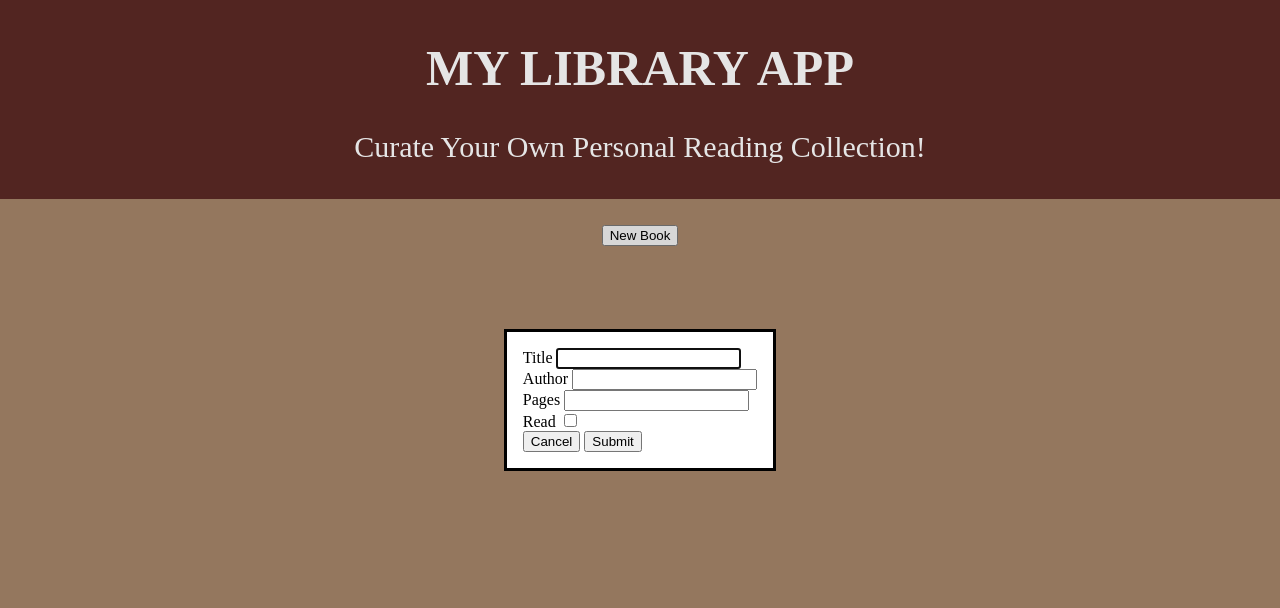
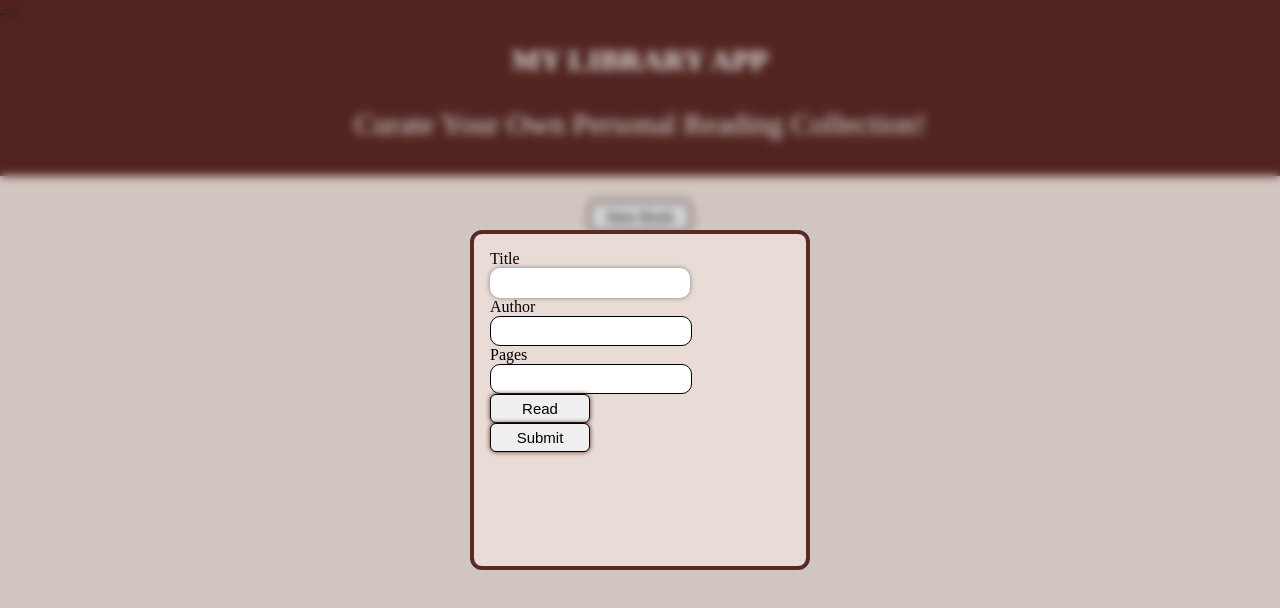
Before and after one commit to vmumbi653/Project-Library, a plain HTML site: page index.html in a window 1280 px wide. Both pictures are taken after a click on the button "New Book". Drawn offline with Linux system fonts and the light colour scheme; a web font is replaced by a local one.

Commit message:
ADD SOME STYLES TO THE WEBPAGE
I have added some styling features to the webpage and the dialog form too.

```diff
--- a/index.html
+++ b/index.html
@@ -8,6 +8,10 @@
 </head>
 <body>
   <div class="header-container">
+    <!-- <svg xmlns="http://www.w3.org/2000/svg" viewBox="0 0 50 50" width="200" height="200" fill="white" style="display: block; margin: auto">
+    <path d="M9 3V18H12V3H9M12 5L16 18L19 17L15 4L12 5M5 5V18H8V5H5M3 19V21H21V19H3Z" />
+    <!-- <text x="25" y="25" fill="white" font-size="15px" font-weight="bold">LIBRARY APP</text> -->
+    <!-- </svg> --> -->
     <h1>MY LIBRARY APP</h1>
     <P>Curate Your Own Personal Reading Collection! </P>
   </div>
@@ -29,12 +33,11 @@
                 <input type="number" id="pages" name="pages">
             </div>
             <div>
-                <label for="read" class="toggle">Read</label>
-                <input type="checkbox" id="read" name="read">
+                <button value="read">Read</button>
                 <!-- <span class="slider"></span> -->
             </div>
             <div>
-                <button value="cancel" >Cancel</button>
+                <!-- <button value="cancel" formmethod="dialog">Cancel</button> -->
                 <button type="submit" value="default" id="submit">Submit</button>
             </div>
         </form>
--- a/javascript.js
+++ b/javascript.js
@@ -5,6 +5,7 @@ const newBookBtn = document.getElementById('newBook');
 const dialog = document.getElementById('dialog');
 const submitBtn = document.getElementById('submit');
 const form = document.getElementById('form');
+const cancelBtn = document.getElementsByClassName('cancel');
 
 
 const title = document.getElementById('title');
@@ -73,7 +74,6 @@ const container = document.querySelector('.card-container');
 // let content;
 
     function bookDisplay(book) {
-        console.log("Book object in bookDisplay:", book); // Check the book object here
     const card = document.createElement('div');
     card.classList.add('card');
     container.appendChild(card);
@@ -83,7 +83,7 @@ const container = document.querySelector('.card-container');
 
     //create elements for book properties
     const title = document.createElement('h4');
-    title.textContent = book.title;
+    title.textContent = `${book.title}`;
     cardBody.appendChild(title);
 
     const author = document.createElement('p');
@@ -94,12 +94,21 @@ const container = document.querySelector('.card-container');
     pages.textContent = `${book.pages} pages`;
     cardBody.appendChild(pages);
 
+    //create remove button
     const removeBtn = document.createElement('button');
     cardBody.appendChild(removeBtn);
     removeBtn.textContent = "Remove";
     removeBtn.onclick = removeBook;
 
     removeBtn.setAttribute('class', 'bookId');
+
+    //create read status button
+    const statusBtn = document.createElement('button');
+    statusBtn.classList.add('statusBtn');
+    statusBtn.textContent = "read";
+
+    cardBody.appendChild(statusBtn);
+
 
     card.appendChild(cardBody);
     container.appendChild(card);
@@ -110,6 +119,8 @@ const container = document.querySelector('.card-container');
 newBookBtn.addEventListener("click", () => {
     dialog.showModal();
 });
+
+
 
 //create a remove book function
 
@@ -123,6 +134,12 @@ function removeBook() {
 
 }
 bookDisplay();
+
+cancelBtn.addEventListener('click', () => {
+    container.innerHTML = ''
+    dialog.close();
+})
+
 
 
 
--- a/mystyles.css
+++ b/mystyles.css
@@ -32,7 +32,7 @@ html {
     min-height: 100vh;
     min-width: 100vw;
     background-image: url(sunset.jpg);
-    background-color: #a58569;
+    background-color: #e9dcd6;
     cursor: pointer;
 }
 body {
@@ -51,6 +51,7 @@ body {
     padding: 20px;
     border: 1px solid black;
     border-radius: 20px;
+    /* background-color: #746770; */
     /* background-color: #34251b; */
     background-color: #5b2925;
     width: 200px;
@@ -60,6 +61,7 @@ body {
     font-weight: bold;
 }
 
+
 h1, p, h4 {
     text-align: center;
     color: white;
@@ -67,18 +69,20 @@ h1, p, h4 {
 
 h1 {
     font-family: 'alluraregular';
-    font-size: 50px;
+    font-size: 30px;
     font-weight: 900;
 }
 
 .header-container {
     background-color:#5b2925;
+    /* background-color: #af8382; */
     margin: 0;
     padding: 0;
     width: 100vw;
     margin: 0;
     padding-top: 5px;
     padding-bottom: 5px;
+    /* height: 50px; */
 
 
 }
@@ -86,6 +90,64 @@ h1 {
     font-family: 'alluraregular';
     font-size: 30px;
 }
+
+button {
+    border-radius: 6px;
+    width: 100px;
+    padding: 5px;
+    font-size: 15px;
+    border: 1px solid black;
+    box-shadow: 0 0 5px #5b2925;
+
+
+}
+
+button:active {
+    border-radius: 8px;
+    border-color: #5b2925;
+    outline-color: transparent;
+    box-shadow:0 0 5px #e9dcd6;
+}
+
+dialog {
+    width: 300px;
+    height: 300px;
+    border-radius: 12px;
+    border: 4px #5b2925;
+    border: 4px solid #5b2925;
+    background-color: #e9dcd6;
+
+
+    /* outline-color: transparent; */
+}
+dialog::backdrop {
+    backdrop-filter: blur(5px);
+}
+
+
+input {
+    font-family: inherit;
+    font-size: 100%;
+    box-sizing: border-box;
+    padding: 0;
+    margin: 0;
+    width: auto;
+    height: 30px;
+    cursor: pointer;
+    outline: none;
+    display: flex;
+    gap: 5px;
+    border-radius: 10px;
+    border: 1px solid black;
+    text-align: center;
+}
+
+input:focus {
+    outline-color: transparent;
+    border: 2px #e9dcd6;
+    box-shadow: 0 0 5px grey;
+}
+
 
 /* input[type=checkbox] {
     height: 0;
```
